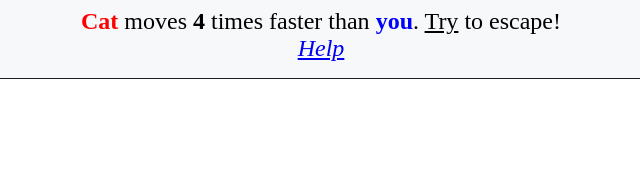
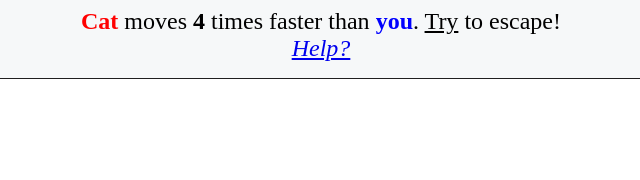
Before and after one commit to K4raUL/EscapeCat, a plain HTML site: page index.html in a window 1280 px wide. Shown: the top 180 px of the page, 319-959 px from the left. Drawn offline with Linux system fonts and the light colour scheme.

Commit message:
Update index.html

```diff
--- a/index.html
+++ b/index.html
@@ -21,7 +21,7 @@
 			<b style="color:red;">Cat</b> moves <b>4</b> times faster than <b style="color:blue;">you</b>.
             <u onclick="clickTip()">Try</u> to escape!
 		</div>
-        <div><a href="#win1" class="linkbutton"><i><u>Help</u></i></a></div>
+        <div><a href="#win1" class="linkbutton"><i><u>Help?</u></i></a></div>
 		<p></p>
         <div>
             <canvas id="myC0">Your browser does not support the HTML5 canvas tag.</canvas>
```
